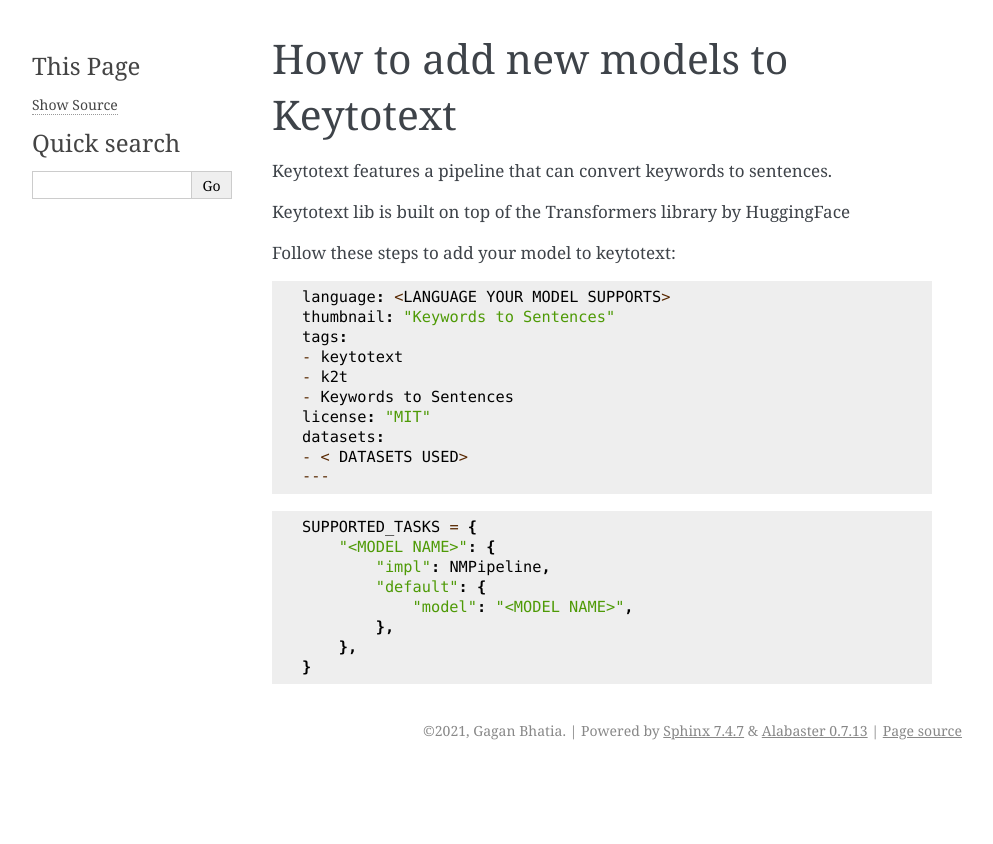
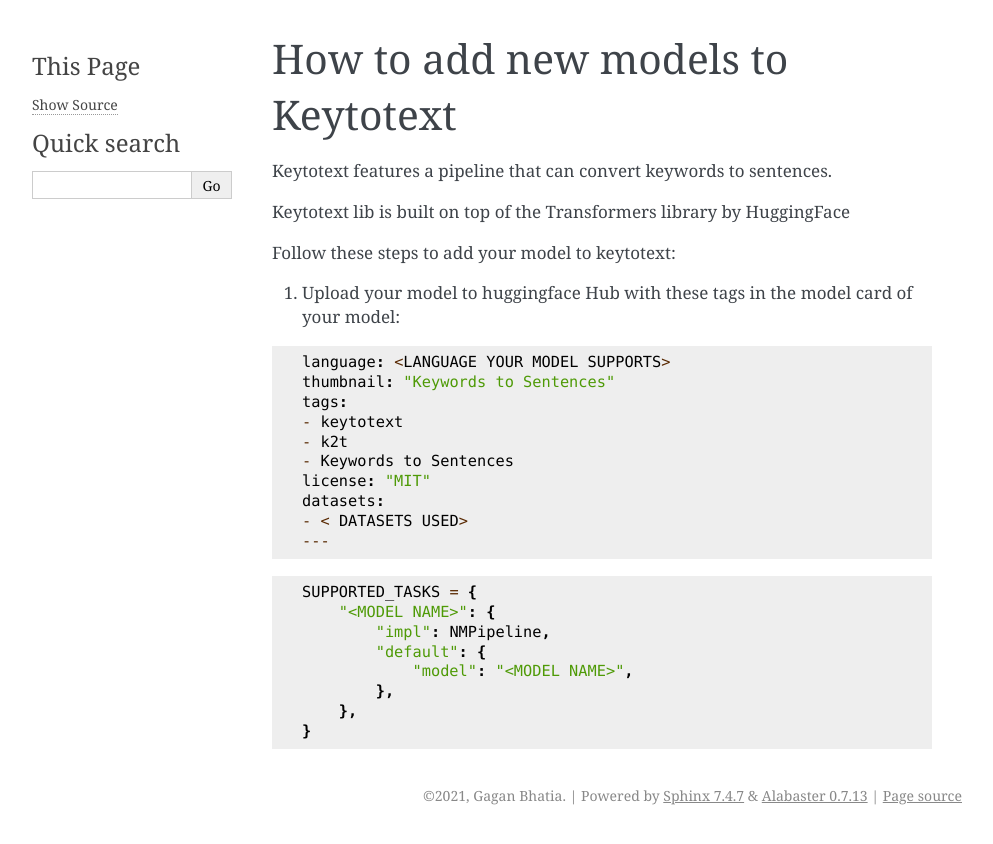
Before and after one commit to gagan3012/keytotext, a Sphinx documentation site: the page built from docs/MODELS.md, in a window 1280 px wide. Shown: the top 844 px of the page, without its empty margins (148-1141 px from the left). Built offline with Sphinx 7.4.7, drawn with Linux system fonts in a browser that asks for light colours.

Commit message:
Update MODELS.md

````diff
--- a/docs/MODELS.md
+++ b/docs/MODELS.md
@@ -6,6 +6,7 @@
 
 Follow these steps to add your model to keytotext:
 
+1) Upload your model to huggingface Hub with these tags in the model card of your model:
 ```
 language: <LANGUAGE YOUR MODEL SUPPORTS>
 thumbnail: "Keywords to Sentences"
````
